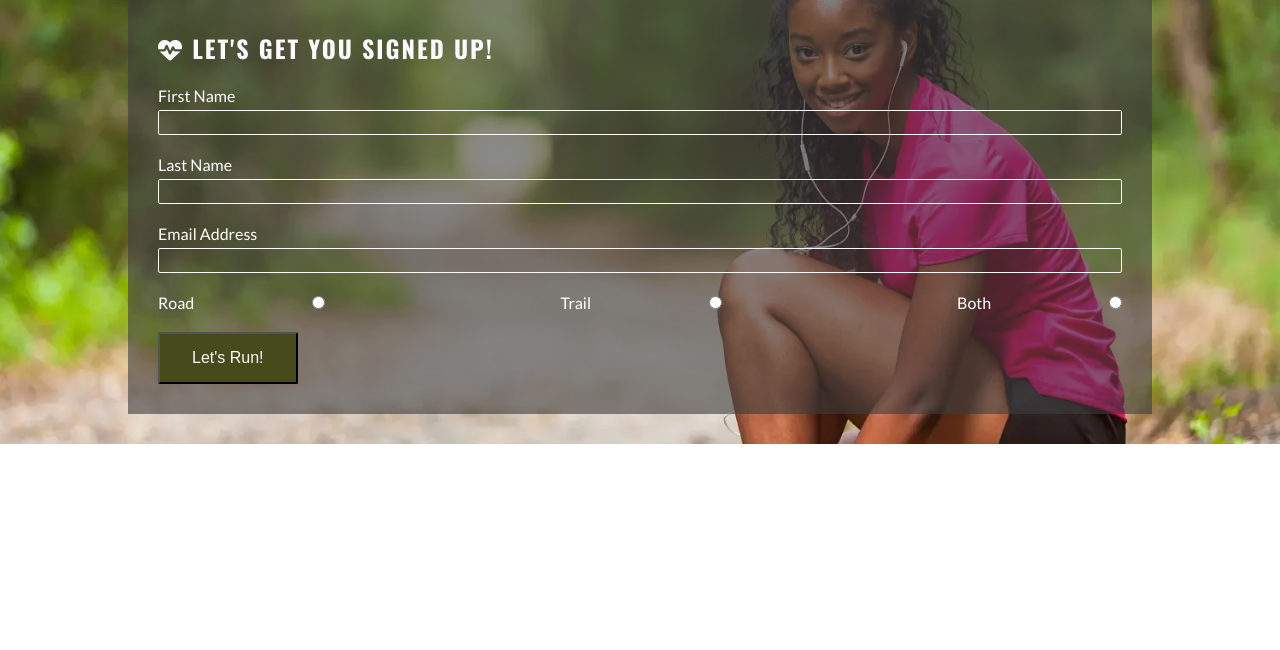
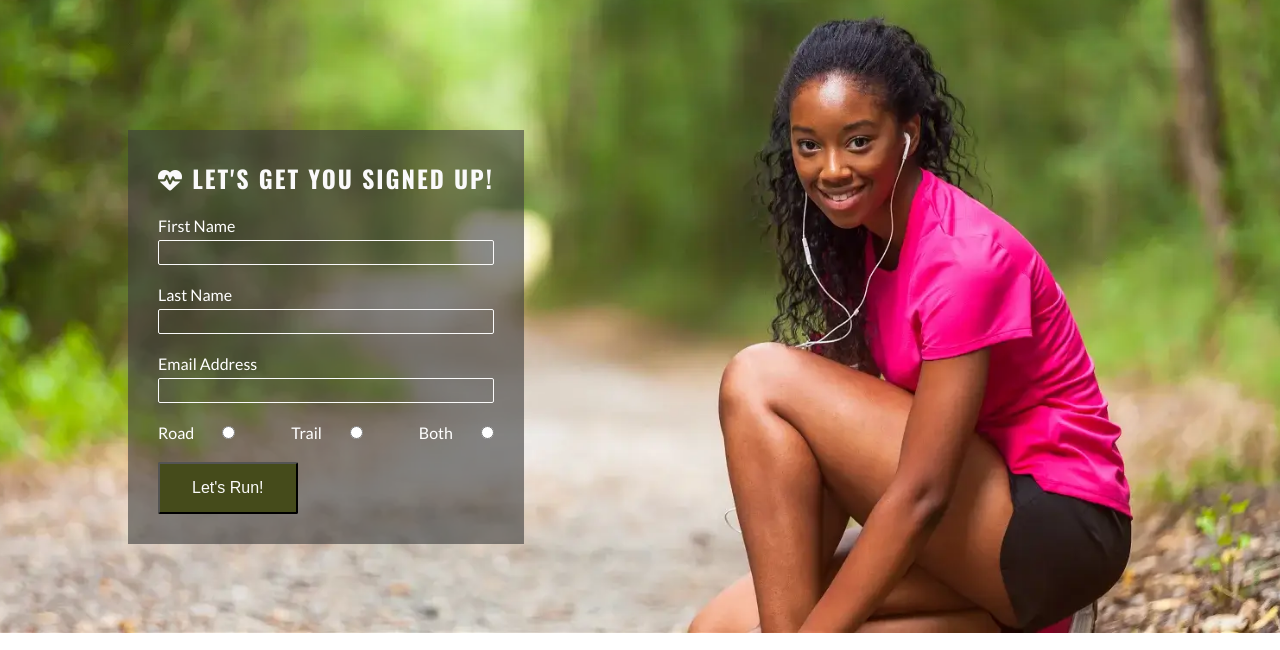
Before and after one commit to SolaraCI/love-running, a plain HTML site: page signup.html in a window 1280 px wide. Shown: the part 99-749 px from the top of the page. Drawn offline with nearby package versions, Linux system fonts and the light colour scheme.

Commit message:
Style signup page for larger devices

```diff
--- a/assets/css/style.css
+++ b/assets/css/style.css
@@ -56,7 +56,7 @@ header a {
   list-style-type: none;
 }
 
-#menu>li {
+#menu > li {
   margin-bottom: 1em;
 }
 
@@ -70,7 +70,7 @@ nav {
   background-color: #ffffff;
   width: 100%;
   left: 0;
-  padding-left: 1rem;
+  padding: 0 1rem;
   box-shadow: 0 2px 2px #3a3a3a;
   display: none;
   top: 100%;
@@ -97,6 +97,9 @@ main {
   flex: 1 0 auto;
   /* Push main content down below header */
   margin-top: 47px;
+  /* Enable flex properties for child elements */
+  display: flex;
+  flex-direction: column;
 }
 
 /* Hero section */
@@ -184,7 +187,7 @@ main {
   Each div will expand to fill the available space on its row */
   flex-basis: 200px;
   flex-grow: 1;
-  /* Creates a grid of meetup timews divs over the background image */
+  /* Creates a grid of meetup time divs over the background image */
   border: 2px solid white;
 }
 
@@ -344,6 +347,19 @@ main {
     column-count: 3;
   }
 
+  /* Signup */
+  #signup {
+    background-position: center;
+    position: relative;
+  }
+
+  #signup-form {
+    max-width: 400px;
+    position: absolute;
+    left: 10%;
+    top: 150px;
+  }
+
 }
 
 /* Media query: laptops and larger (992px and up) */
```
